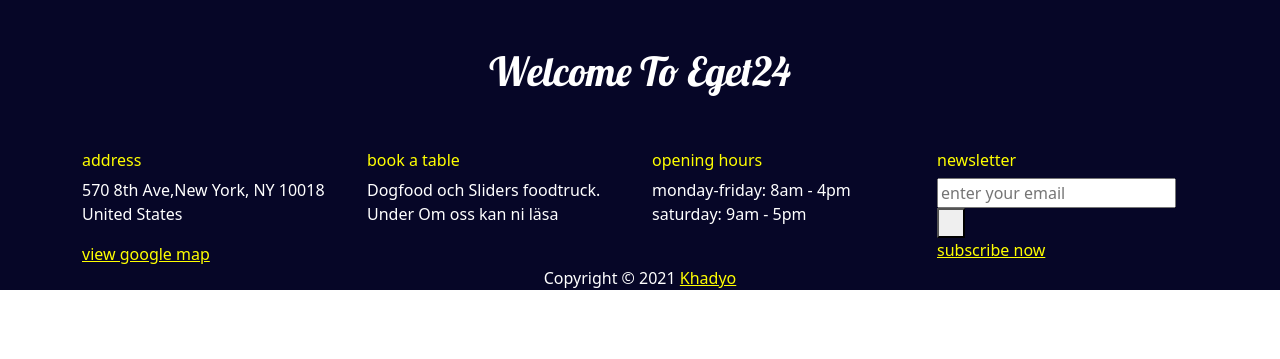
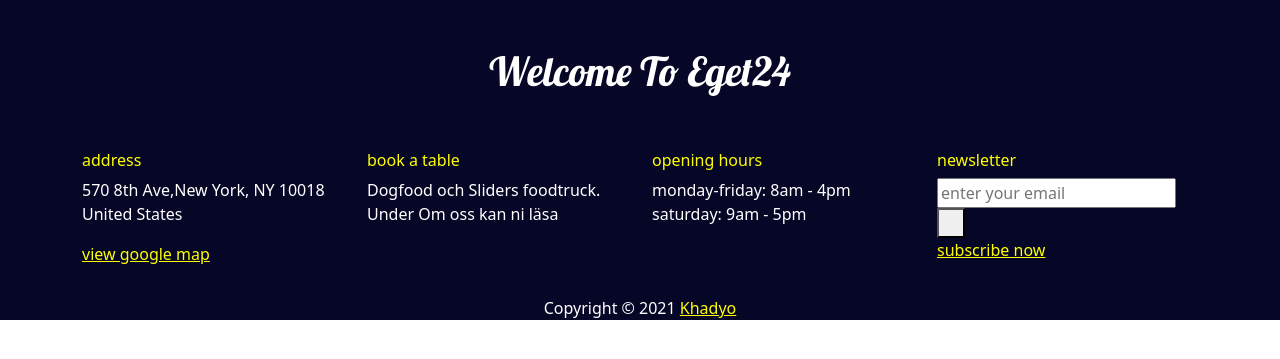
Before and after one commit to anilbarad1212/myeget24project, a Django app: page /address/ in a window 1280 px wide. Shown: the part 374-733 px from the top of the page. Run offline with Django 4.2, Linux system fonts and the light colour scheme; parts of the project's set-up code (start-up, migrations or seed data) failed here and were passed over; some libraries are stand-ins or nearby versions; some web fonts are replaced.

Commit message:
desgined

```diff
--- a/mobiles/templates/mobiles/base.html
+++ b/mobiles/templates/mobiles/base.html
@@ -193,7 +193,7 @@
                 </div>
             </div>
         </div>
-        <div class="copyright-area text-center">
+        <div class="copyright-area text-center" style="padding-top: 30px;">
             <p style="color:#fff;">Copyright © 2021 <a style="color:yellow;" href="index-2.html">Khadyo</a></p>
         </div>
     </section>
```
